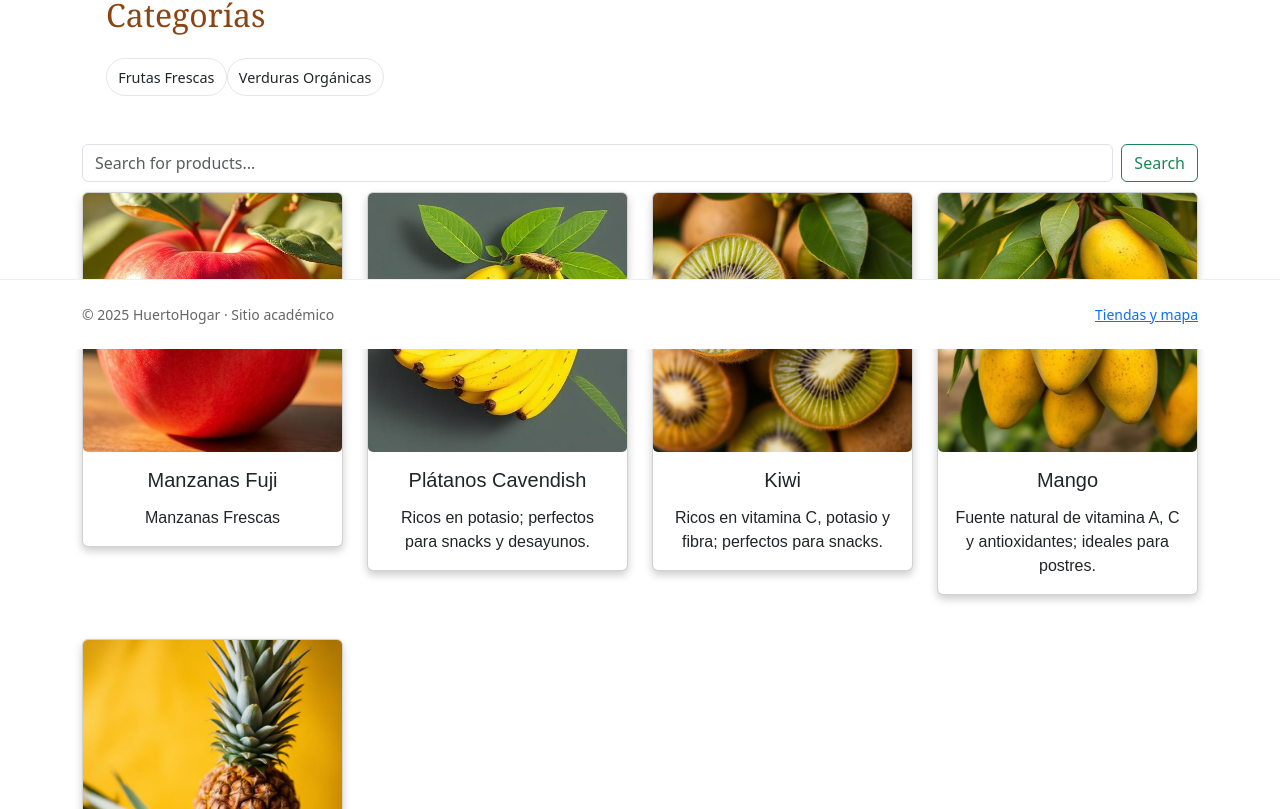
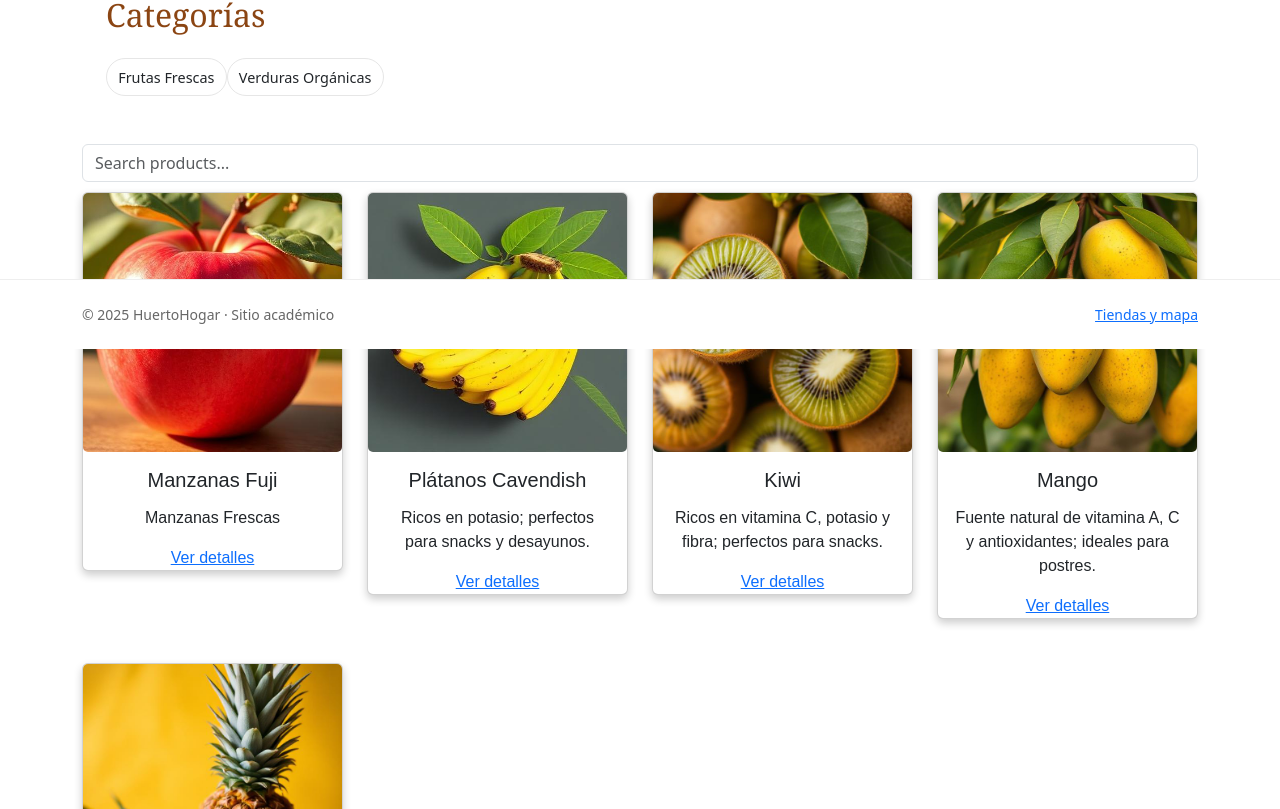
Before and after one commit to federico-pereira/verduleria, a React (Create React App) app: page / in a window 1280 px wide. Shown: the part 451-1260 px from the top of the page. Built offline with nearby package versions, Linux system fonts and the light colour scheme; the HTML template or start-up script is replaced by a standard one.

Commit message:
Product search bar

```diff
--- a/src/components/Products.js
+++ b/src/components/Products.js
@@ -2,31 +2,30 @@ import { productos } from '../data/Data';
 import Card from 'react-bootstrap/Card';
 import Row from 'react-bootstrap/Row';
 import Col from 'react-bootstrap/Col';
-import React, { useState } from 'react';
+import React, { useState, useEffect } from 'react';
 import { Image } from 'react-bootstrap';
+import { Link } from 'react-router-dom';
 
 // Components
-import ProductSearchBar from './ProductSearchBar';
+import SearchBar from './SearchBar';
 
-
-
-function Products() {
-
+const Products = () => {
+  const [searchTerm, setSearchTerm] = useState('');
   const [filteredProducts, setFilteredProducts] = useState(productos);
 
-  const handleProductSearch = (term) => {
-    const lowerCaseTerm = term.toLowerCase();
+  useEffect(() => {
     const results = productos.filter(product =>
-      product.name.toLowerCase().includes(lowerCaseTerm)
+      product.name.toLowerCase().includes(searchTerm.toLowerCase())
     );
     setFilteredProducts(results);
-  };
+  }, [searchTerm, productos]);
+
 
   return (
     <>
-      <ProductSearchBar onSearch={handleProductSearch} />
+      <SearchBar searchTerm={searchTerm} onSearchChange={setSearchTerm} />
       <Row xs={1} md={4} className="g-4">
-        {productos.map((product, idx) => (
+        {filteredProducts.map((product, idx) => (
           <Col key={idx}>
             <Card className='card'>
               <Card.Img as={Image} fluid={true} src={product.img}/>
@@ -36,6 +35,7 @@ function Products() {
                   {product.descripcion}
                 </Card.Text>
               </Card.Body>
+              <Link to={`/products/${product.id}`}>Ver detalles</Link>
             </Card>
           </Col>
         ))}
--- /dev/null
+++ b/src/components/SearchBar.js
@@ -0,0 +1,20 @@
+import React from 'react';
+
+const SearchBar = ({ searchTerm, onSearchChange }) => {
+  return (
+    <div className="form-outline" data-mbd-input-init>
+      <input
+        type="search"
+        id='form1'
+        placeholder="Search products..."
+        className='form-control'
+        aria-label='Search'
+        value={searchTerm}
+        onChange={(e) => onSearchChange(e.target.value)}
+      />
+    </div>
+  );
+};
+
+
+export default SearchBar;
```
